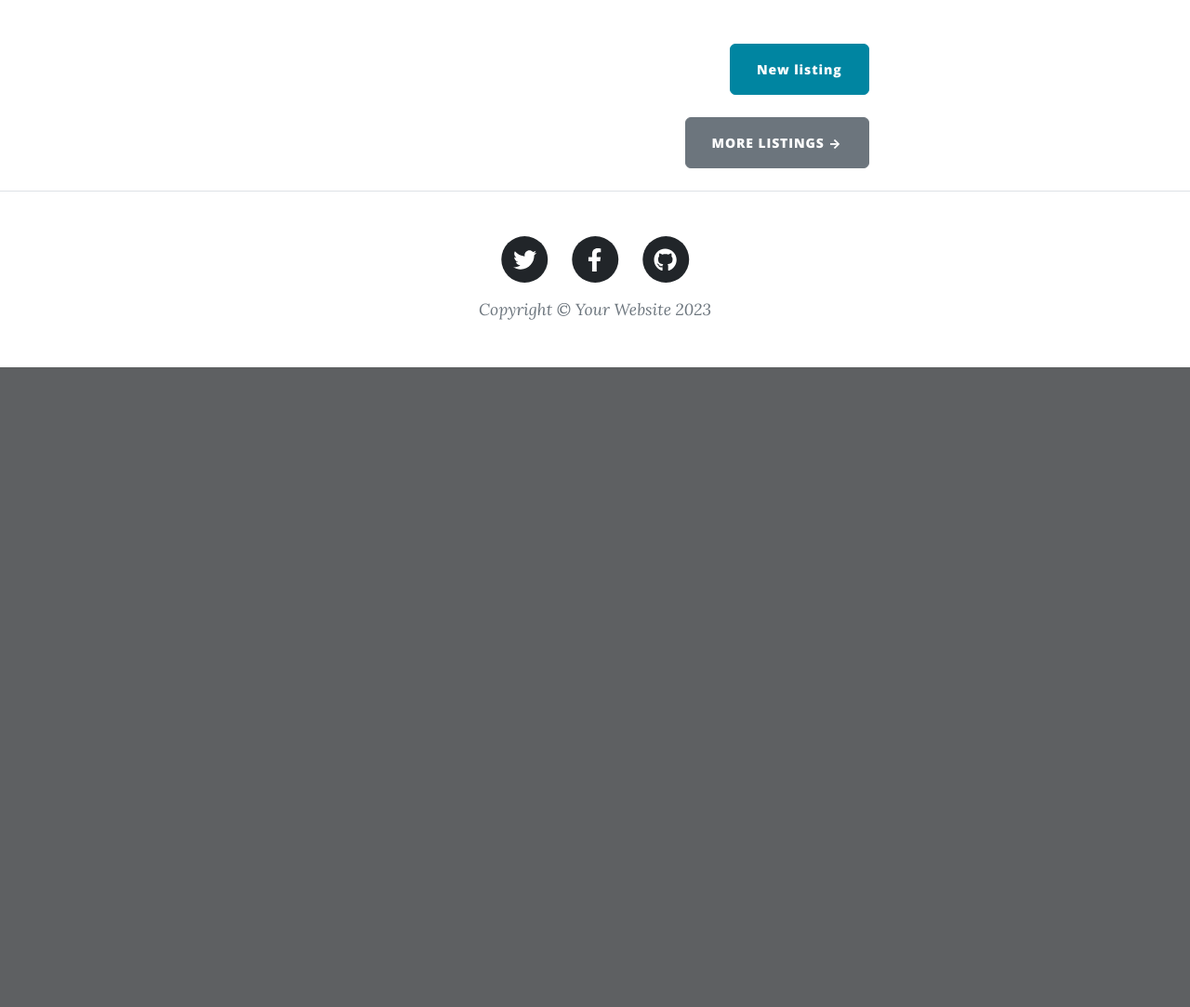
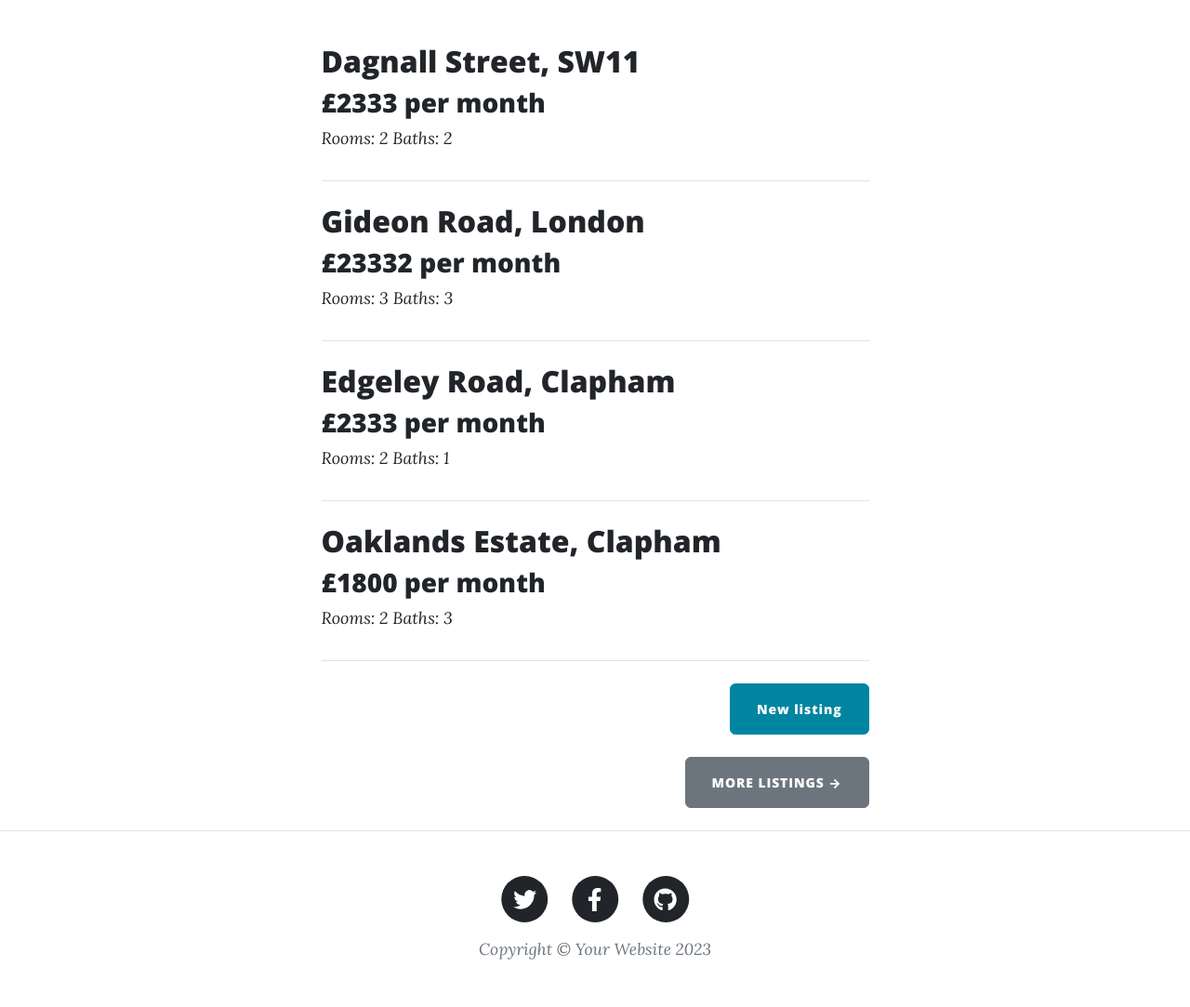
Before and after one commit to tomicoal/real_estate_API, a Flask app: page / in a window 1280 px wide. Shown: the part 533-1616 px from the top of the page at 93% size. Before the commit the page ends 928 px from the top, so only its background shows below. Run offline with Flask 3, Linux system fonts and the light colour scheme; some libraries are stand-ins or nearby versions.

Commit message:
List fix. Now showing.

```diff
--- a/main.py
+++ b/main.py
@@ -53,8 +53,8 @@ class CreateListingForm(FlaskForm):
 @app.route("/")
 def get_all_listings():
     results = db.session.execute(db.select(Listings))
-    all_listings = results.scalars().all()
-    return render_template("index.html", listing=all_listings)
+    listings = results.scalars().all()
+    return render_template("index.html", all_listings=listings)
 
 
 @app.route("/add", methods=["GET", "POST"])
@@ -76,7 +76,7 @@ def add_listing():
 
 
 @app.route("/listing/<int:listing_id>")
-def show_post(listing_id):
+def show_listing(listing_id):
     # TODO: Retrieve a BlogPost from the database based on the post_id
     requested_listing = db.get_or_404(Listings, listing_id)
     return render_template("listing.html", listing=requested_listing)
--- a/templates/add.html
+++ b/templates/add.html
@@ -16,6 +16,7 @@
         </div>
       </div>
     </div>
+    <a class="btn btn-primary float-right" href="{{ url_for('get_all_listings') }}">Home</a>
   </main>
 
 {% include "footer.html" %}
--- a/templates/header.html
+++ b/templates/header.html
@@ -44,7 +44,7 @@
     <!-- Navigation-->
     <nav class="navbar navbar-expand-lg navbar-light" id="mainNav">
       <div class="container px-4 px-lg-5">
-        <a class="navbar-brand" href="/">Start Bootstrap</a>
+        <a class="navbar-brand" href="/">List-Away</a>
         <button
           class="navbar-toggler"
           type="button"
--- a/templates/index.html
+++ b/templates/index.html
@@ -21,18 +21,15 @@
 <div class="container px-4 px-lg-5">
   <div class="row gx-4 gx-lg-5 justify-content-center">
     <div class="col-md-10 col-lg-8 col-xl-7">
-      {% for listing in all_listings %}
-      <div class="listing-previews">
-        <a>2 There should be a list here</a>
-        <a href="{{ url_for('listing', listing_id=listing.id) }}">
-          <h2 class="listing-address">{{ listing.address }}</h2>
-          <h3 class="listing-price">{{ listing.price }}</h3>
+      {% for item in all_listings %}
+      <div class="listing-preview">
+        <a href="{{ url_for('show_listing', listing_id=item.id) }}">
+          <h2 class="listing-address">{{ item.address }}</h2>
+          <h3 class="listing-price">£{{ item.price }} per month</h3>
         </a>
         <p class="listing-meta">
-          Rooms
-          <a href="#">{{ listing.rooms }}</a>
-          Baths
-          <a href="#">{{ listing.baths }}</a>
+          <a href="#">Rooms: {{item.rooms}}</a>
+          <a href="#">Baths: {{item.baths}}</a>
         </p>
 
       </div>
@@ -40,20 +37,15 @@
       <hr class="my-4" />
       {% endfor %}
 
-
       <!-- New Post -->
      <div class="d-flex justify-content-end mb-4">
       <!-- TODO: Adding new house -->
-        <a
-          class="btn btn-primary float-right"
-          href="{{ url_for('add_listing') }}"
-          >New listing</a
-        >
+        <a class="btn btn-primary float-right" href="{{ url_for('add_listing') }}">New listing</a>
       </div>
 
       <!-- Pager-->
       <div class="d-flex justify-content-end mb-4">
-        <a class="btn btn-secondary text-uppercase" href="#!">More listings →</a>
+        <a class="btn btn-secondary text-uppercase" href="#">More listings →</a>
       </div>
     </div>
   </div>
```
Also changed, not shown: instance/listings.db.
